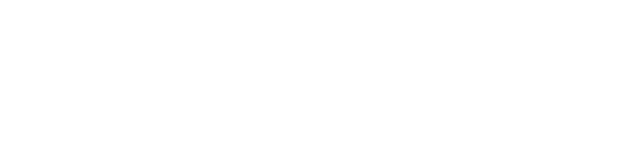
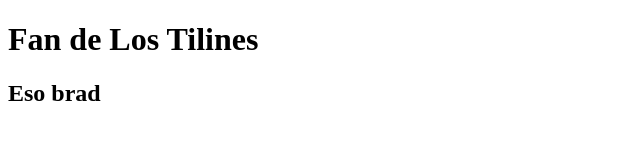
Before and after one commit to JonthanAyala/SCRAE, a plain HTML site: page index.html in a window 1280 px wide. Shown: the whole page, without its empty margins (0-640 px from the left). Drawn offline with Linux system fonts and the light colour scheme.

Commit message:
[UPDATE]

```diff
--- a/index.html
+++ b/index.html
@@ -5,6 +5,8 @@
     <meta http-equiv="X-UA-Compatible" content="IE=edge">
     <meta name="viewport" content="width=device-width, initial-scale=1.0">
     <title>Document</title>
+    <h1>Fan de Los Tilines</h1>
+    <h2>Eso brad</h2>
 </head>
 <body>
 
```
